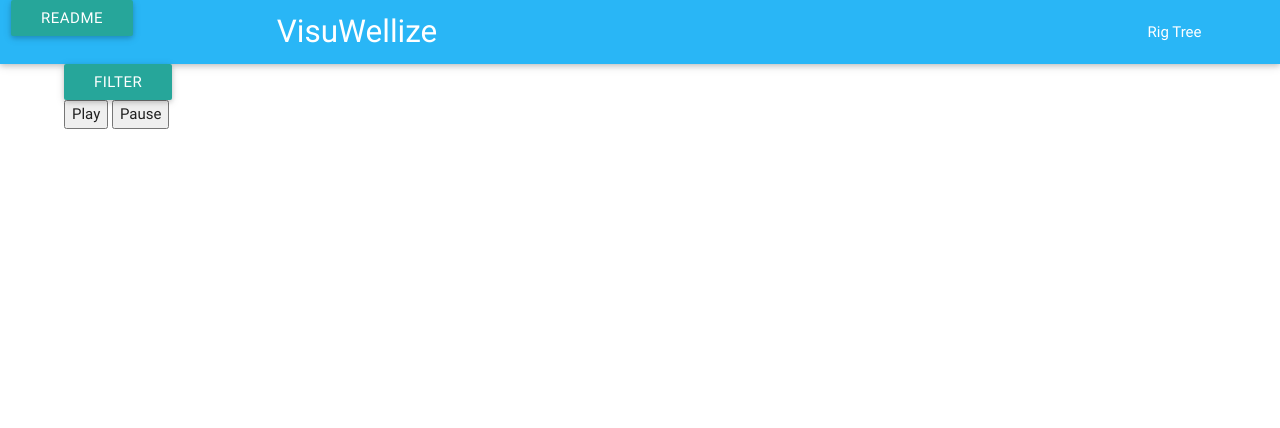
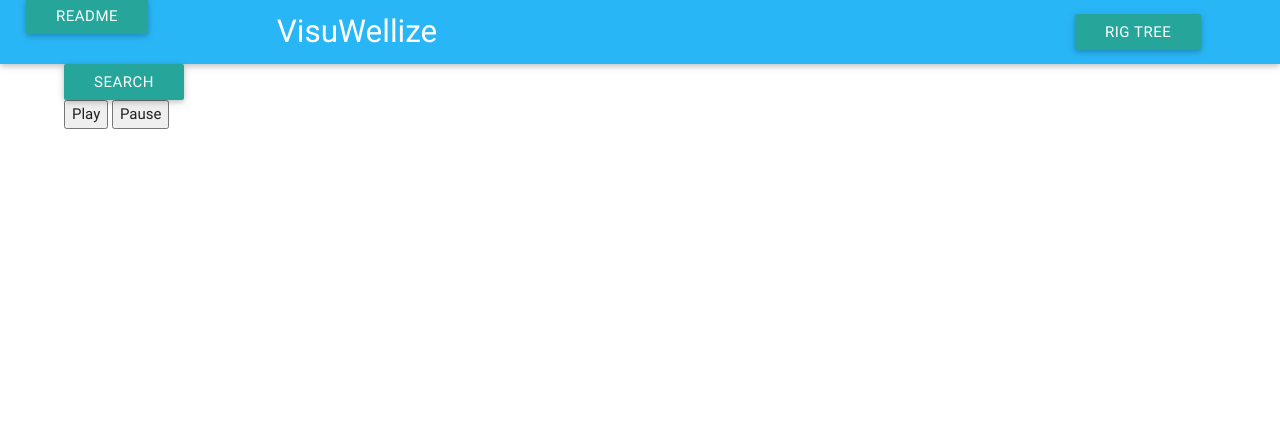
Before and after one commit to zukethenuke/visuwellize, a Rails app: page /nd/scatter in a window 1280 px wide. Shown: the top 428 px of the page. Run offline with Rails 7, Linux system fonts and the light colour scheme; style sheets or scripts are compiled from the project's sources; parts of the project's set-up code (start-up, migrations or seed data) failed here and were passed over; some libraries are stand-ins or nearby versions.

Commit message:
minor changes

```diff
--- a/app/views/layouts/application.html.erb
+++ b/app/views/layouts/application.html.erb
@@ -25,13 +25,15 @@
   <nav class="light-blue lighten-1" role="navigation">
   <div class="row">
     <div class="col s12 m2 l2">
-      <!-- Modal Trigger -->
-      <a class="waves-effect waves-light btn modal-trigger pause" href="#readMe">Readme</a>
+      <ul class="left">
+        <!-- Modal Trigger -->
+        <a class="waves-effect waves-light btn modal-trigger pause" href="#readMe">Readme</a>
+      </ul>
     </div>
     <div class="col s12 m10 l10">
       <div class="nav-wrapper container"><a id="logo-container" href="/" class="brand-logo">VisuWellize</a>
-        <ul class="right hide-on-med-and-down">
-          <li><a href="/nd/rig_tree">Rig Tree</a></li>
+        <ul class="right">
+          <li><a class="modal-trigger waves-effect waves-light btn" href="/nd/rig_tree">Rig Tree</a></li>
         </ul>
 
         <!-- <ul id="nav-mobile" class="side-nav">
--- a/app/views/nd_wells/scatter.html.erb
+++ b/app/views/nd_wells/scatter.html.erb
@@ -86,7 +86,7 @@
 <div ng-controller="scatterCtrl" ng-init="setup()">
 
   <!-- Filter Modal Trigger -->
-  <a class="modal-trigger waves-effect waves-light btn" href="#modalFilter">Filter</a>
+  <a class="modal-trigger waves-effect waves-light btn" href="#modalFilter">Search</a>
 
   <!-- Filter Modal Structure -->
   <div id="modalFilter" class="modal modal-fixed-footer">
```
